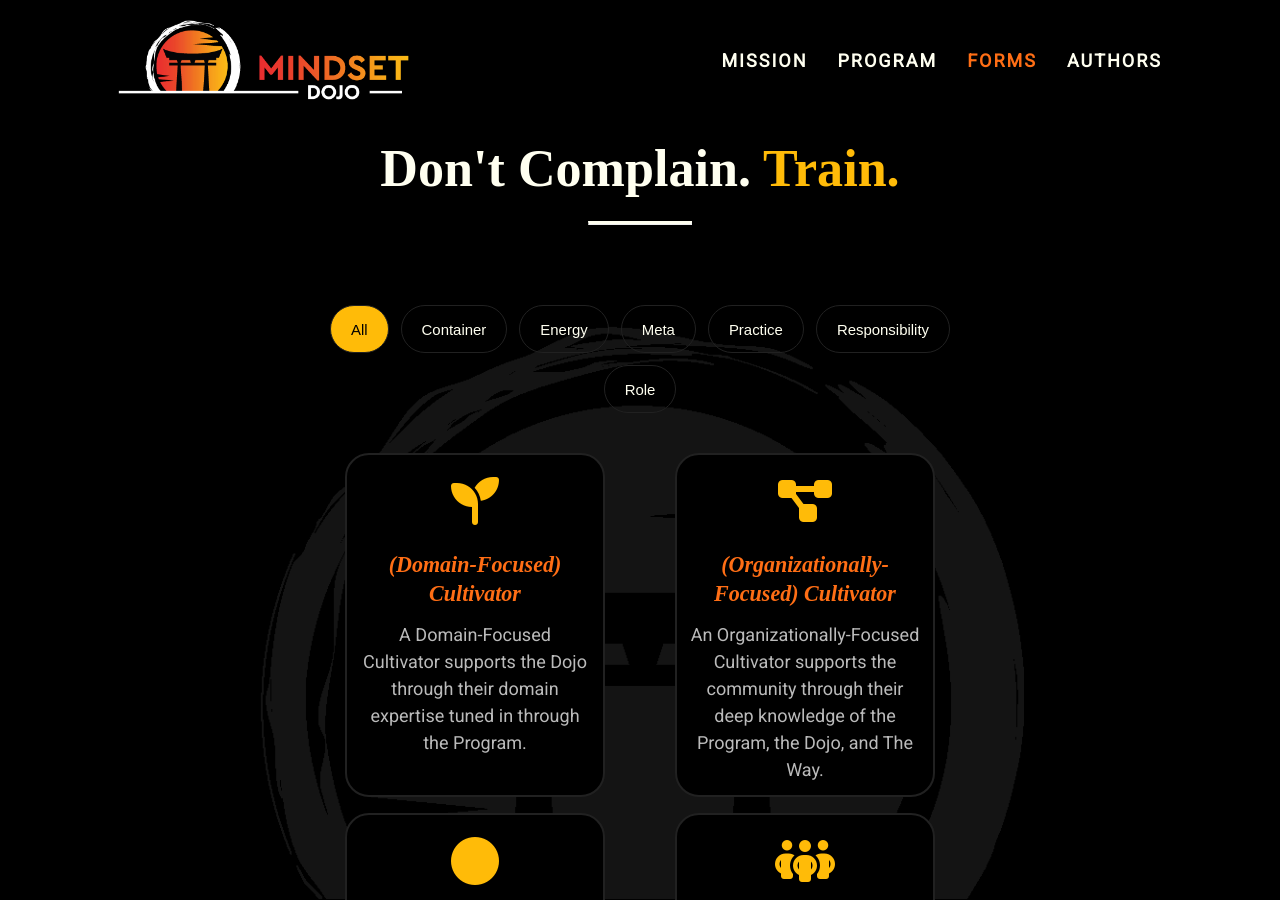
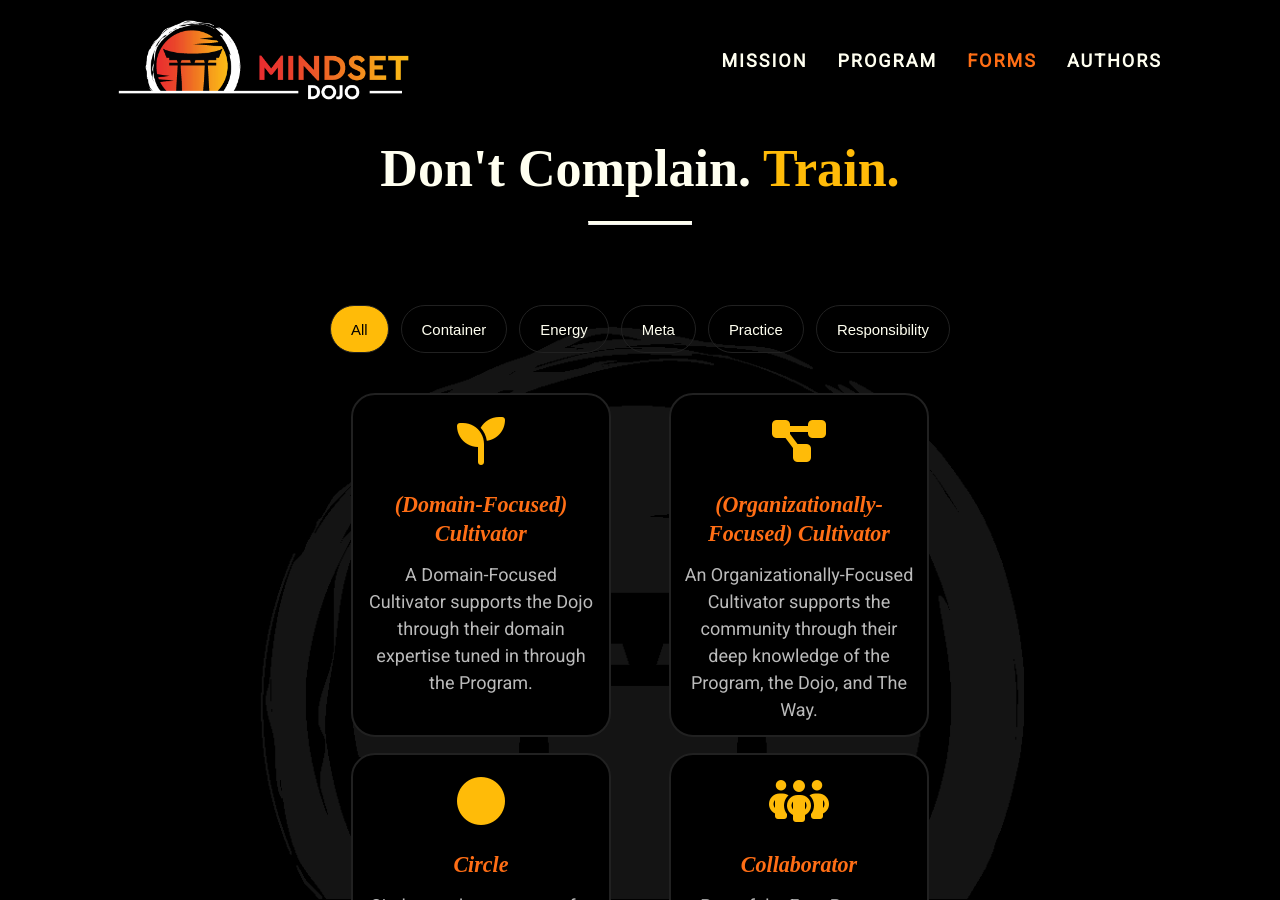
Before and after one commit to mindset-dojo/mindset-dojo.github.io, a Jekyll site: the page built from forms.md, in a window 1280 px wide and 900 px high. Built offline with Jekyll 4.4.1, drawn with Linux system fonts in a browser that asks for light colours; some web fonts are replaced.

Commit message:
refactor(forms): sensei to responsibility tag

```diff
--- a/_forms/sensei.md
+++ b/_forms/sensei.md
@@ -11,7 +11,7 @@
 excerpt: A Sensei fearlessly leads through modeling, guidance, and support through MetaShift Method.
 icon: fa-solid fa-user-shield
 tags:
-  - role
+  - responsibility
 inspirations:
 - label: Ki in Daily Life by Koichi Tohei
   url: https://www.amazon.com/Ki-Daily-Life-Koichi-Tohei/dp/4889960716
```
